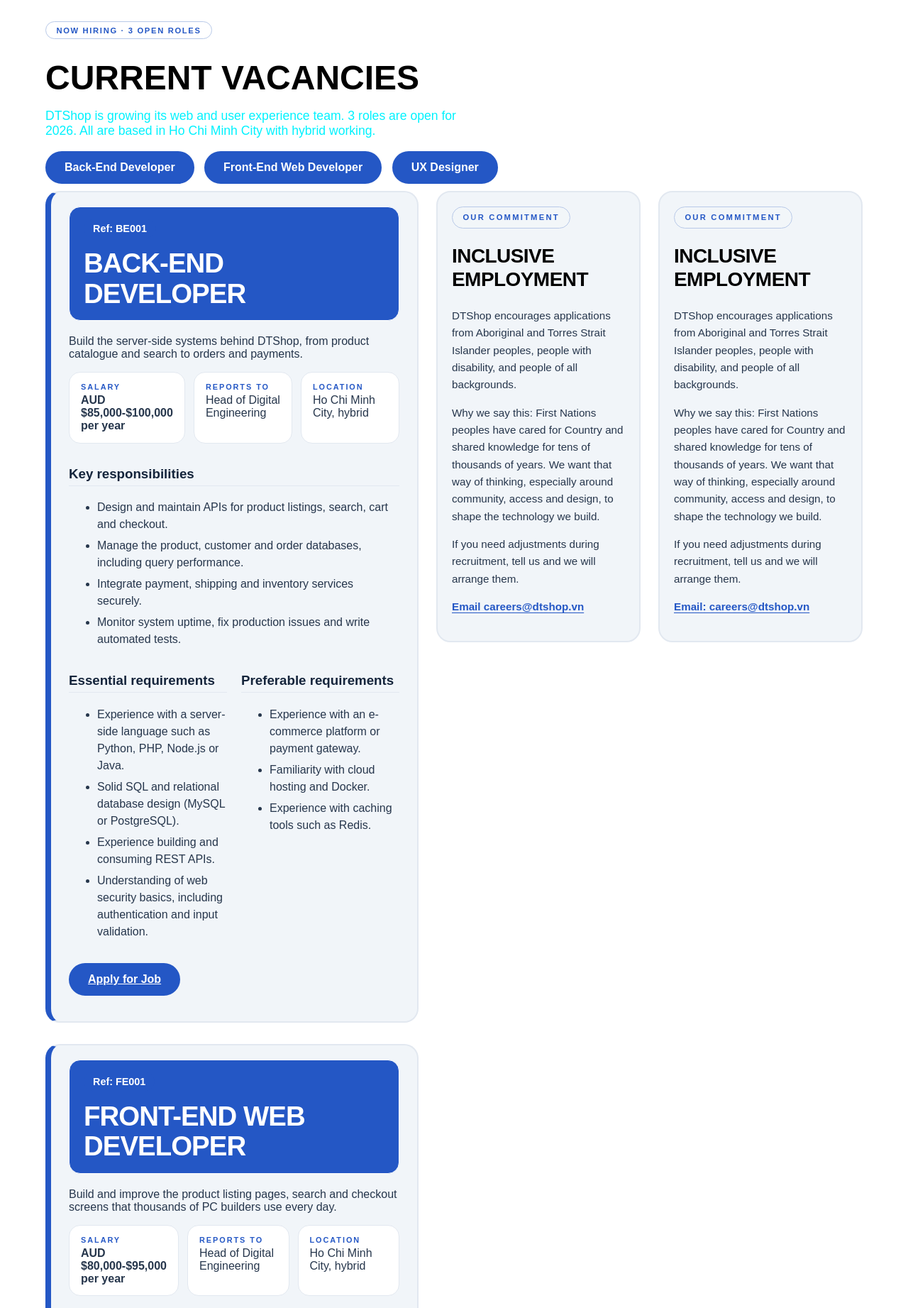
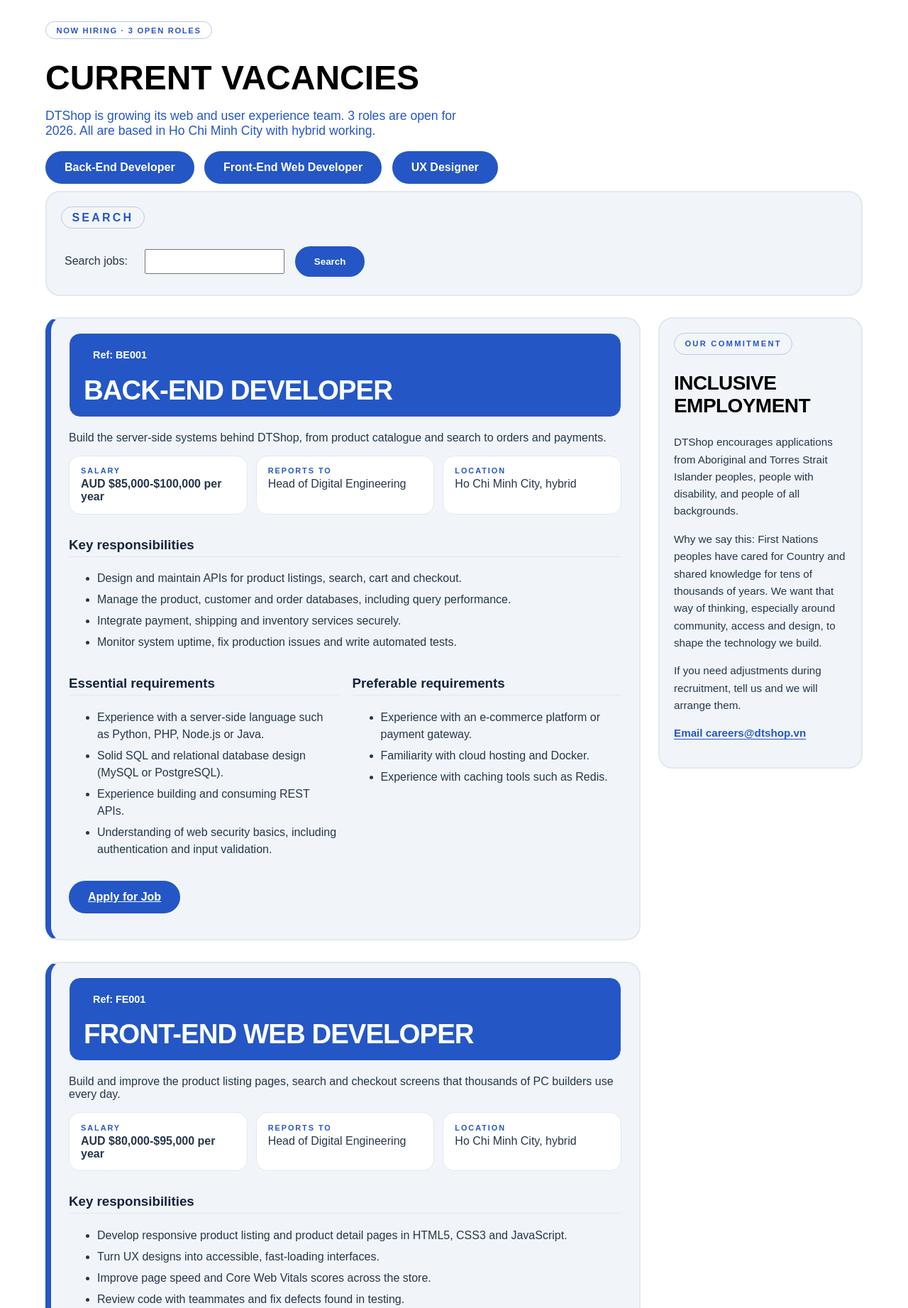
Before and after one commit to reynard-2007/Wilsons_Dream_Team--Project-2, a PHP site: page /jobs.php in a window 1280 px wide. Shown: the part 90-1933 px from the top of the page at 71% size. Run offline with PHP 8.4, Linux system fonts and the light colour scheme; data comes from the database, SQL or seed files in the repository.

Commit message:
fix conflict in jobs.php

```diff
--- a/jobs.php
+++ b/jobs.php
@@ -25,7 +25,7 @@ require_once __DIR__ . "/inc/header.inc";
     <section class="page-intro">
         <p class="eyebrow">Now hiring &middot; <?php echo $total; ?> open roles</p>
         <h1>Current vacancies</h1>
-            <p style="color: #00f2fe;">
+        <p style="color: #2457C5;">
             DTShop is growing its web and user experience team. <?php echo $total; ?> roles are open for 2026.
             All are based in Ho Chi Minh City with hybrid working.
         </p>
@@ -42,18 +42,14 @@ require_once __DIR__ . "/inc/header.inc";
         <?php } ?>
     </section>
 
-        <div class="jobs-layout">
-            <aside class="side-note" aria-labelledby="eeo-title">
-                <p class="eyebrow">Our commitment</p>
-                <h2 id="eeo-title">Inclusive employment</h2>
-                <p>DTShop encourages applications from Aboriginal and Torres Strait Islander peoples, people with
-                    disability, and people of all backgrounds.</p>
-                <p>Why we say this: First Nations peoples have cared for Country and shared knowledge for tens of
-                    thousands of years. We want that way of thinking, especially around community, access and design,
-                    to shape the technology we build.</p>
-                <p>If you need adjustments during recruitment, tell us and we will arrange them.</p>
-                <p> <a href="mailto:careers@dtshop.vn">Email: careers@dtshop.vn</a> </p>
-            </aside>
+    <section class="box" id="search-title">
+        <p class="eyebrow">Search</p>
+        <form action="search.php" method="get">
+            <label for="keyword">Search jobs:</label>
+            <input type="text" id="keyword" name="keyword">
+            <button type="submit">Search</button>
+        </form>
+    </section>
 
     <div class="jobs-layout">
         <aside class="side-note" aria-labelledby="eeo-title">
@@ -89,7 +85,7 @@ require_once __DIR__ . "/inc/header.inc";
 
             <section class="job" aria-labelledby="process-title">
                 <p class="eyebrow">Hiring process</p>
-                <h2 id="process-title">How we hire</h2>
+                <h1 id="process-title">How we hire</h1>
                 <p class="hire-intro">Five steps from application to offer.</p>
 
                 <ol class="steps">
```
Lines whose indentation alone changed are shown as unchanged.
